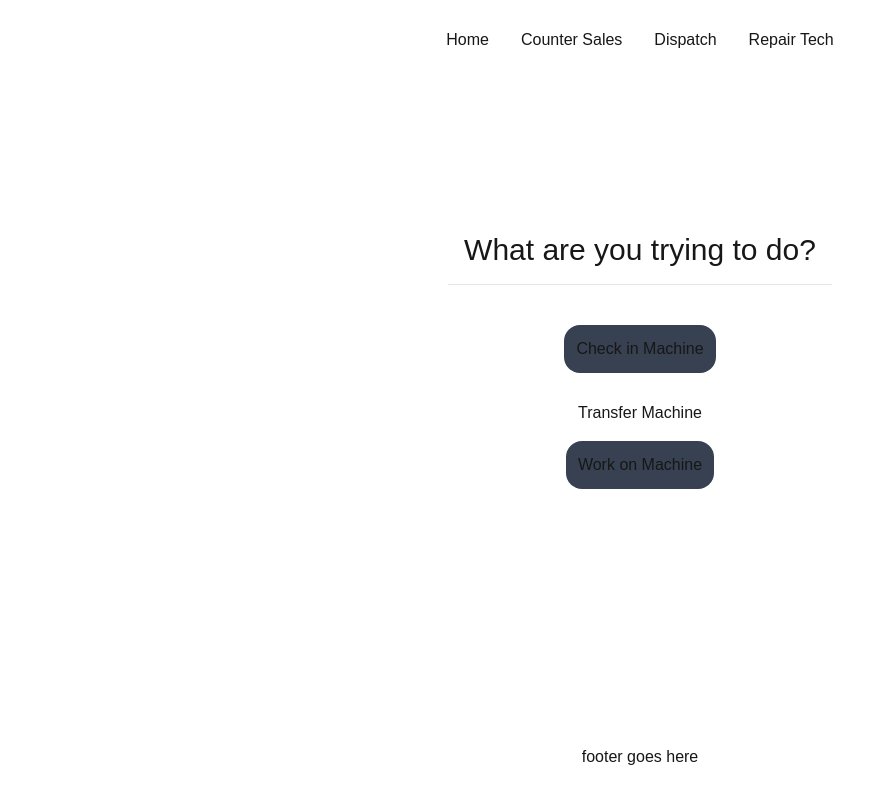
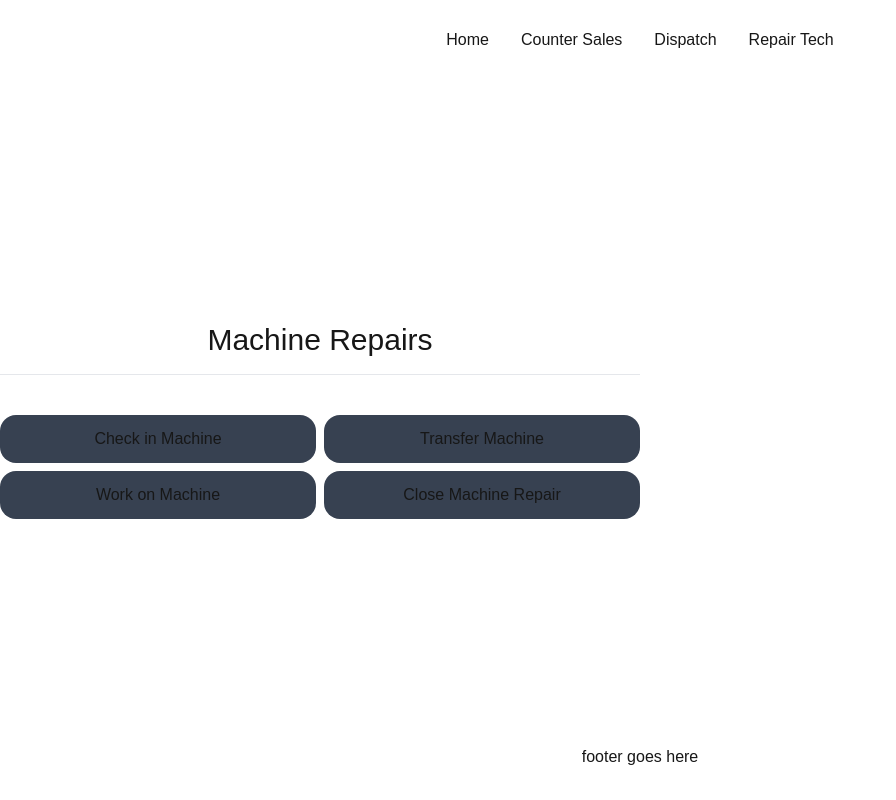
Before and after one commit to WillTaylor2352/MachineRepairs, a Next.js app in the folder machinerepairs/: page / in a window 1280 px wide. Shown: the whole page, without its empty margins (0-896 px from the left). Built offline with nearby package versions, Linux system fonts and the light colour scheme.

Commit message:
Styling updates

```diff
--- a/machinerepairs/src/app/globals.css
+++ b/machinerepairs/src/app/globals.css
@@ -14,6 +14,10 @@
 	}
 }
 
+* {
+	overflow: hidden;
+}
+
 body {
 	color: var(--foreground);
 	background: var(--background);
@@ -26,6 +30,6 @@ h1 {
 
 @layer components {
 	.btn {
-		@apply bg-gray-700 p-3 rounded-2xl;
+		@apply bg-gray-700 p-3 rounded-2xl w-full;
 	}
 }
--- a/machinerepairs/src/app/layout.js
+++ b/machinerepairs/src/app/layout.js
@@ -22,7 +22,7 @@ export default function RootLayout({ children }) {
 	return (
 		<html lang="en">
 			<body
-				className={`${geistSans.variable} ${geistMono.variable} antialiased`}
+				className={`${geistSans.variable} ${geistMono.variable}  antialiased`}
 			>
 				<header>
 					<div>
--- a/machinerepairs/src/app/page.js
+++ b/machinerepairs/src/app/page.js
@@ -2,26 +2,32 @@ import Button from '@/components/client/Button';
 import Image from 'next/image';
 
 export default function Home() {
-	const defaultstyle = 'p-4';
+	const b_defaultstyle = 'p-4';
 	const buttonItemSpacing = 'mt-3';
 	return (
-		<div className="item flex h-full flex-col items-center">
-			<div className="m-auto flex flex-col items-center pb-[15vh] text-center md:w-1/2">
-				<h1
-					className={`${defaultstyle} mb-[calc(5vh)] border-b-[1px] text-3xl`}
-				>
-					What are you trying to do?
+		<div className="flex h-full flex-col justify-center">
+			<div className="flex flex-col justify-center text-center md:w-1/2">
+				<h1 className={`mb-[calc(5vh)] border-b-[1px] p-4 text-3xl`}>
+					Machine Repairs
 				</h1>
+				<div className="grid grid-cols-2 gap-2">
 					<Button
-					className={`${defaultstyle} `}
+						className={`${b_defaultstyle} `}
 						description={'Check in Machine'}
 					/>
 					<Button
-					classes={`${defaultstyle} ${buttonItemSpacing} `}
+						className={`${b_defaultstyle}`}
 						description={'Transfer Machine'}
-					overrideClasses={true}
 					/>
-				<Button className={`${defaultstyle}`} description={'Work on Machine'} />
+					<Button
+						className={`${b_defaultstyle}`}
+						description={'Work on Machine'}
+					/>
+					<Button
+						className={`${b_defaultstyle}`}
+						description={'Close Machine Repair'}
+					/>
+				</div>
 			</div>
 		</div>
 	);
```
Lines whose indentation alone changed are shown as unchanged.
